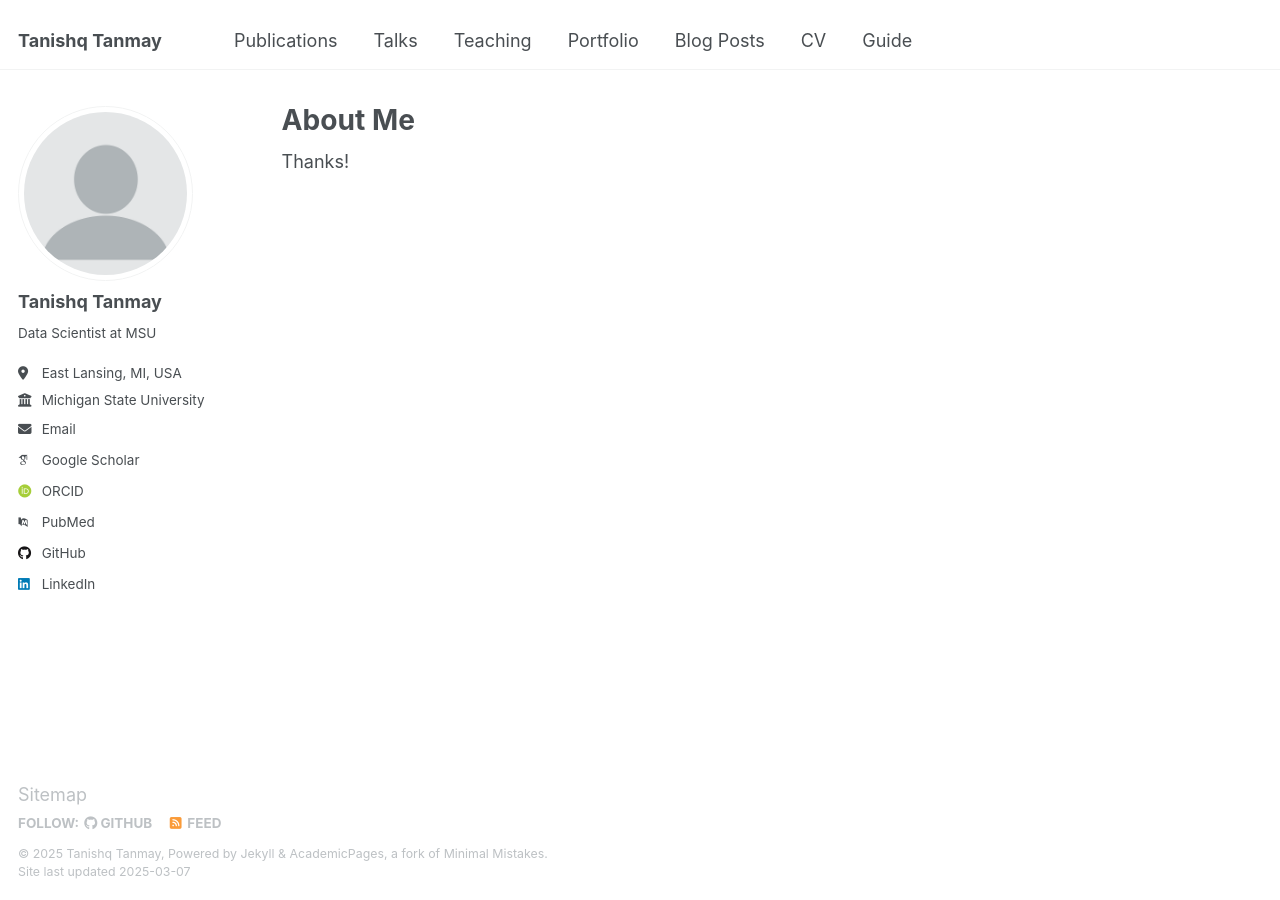
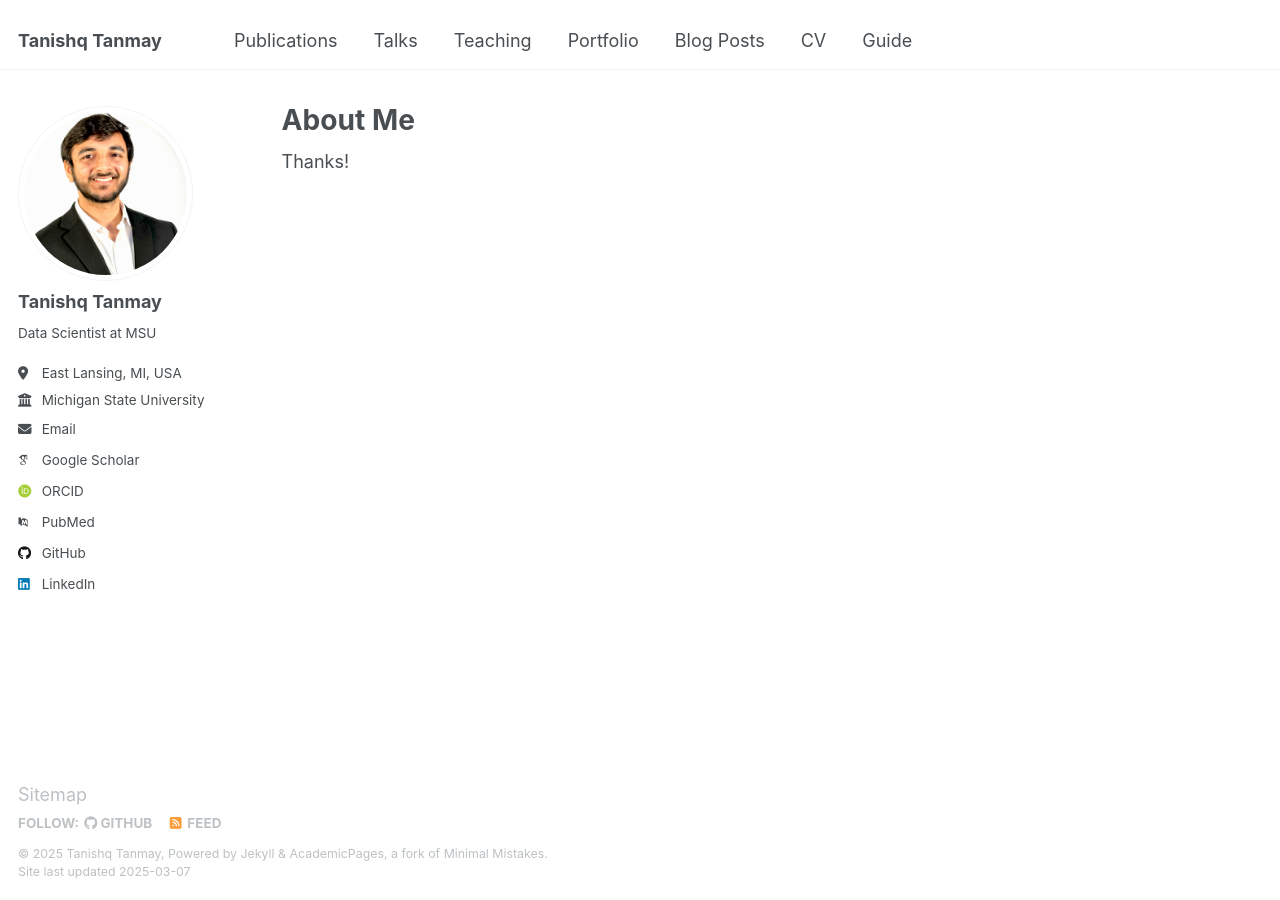
Before and after one commit to tanishq51099/tanishq51099.github.io, a Jekyll site: the page built from _pages/about.md, in a window 1280 px wide. Built offline with Jekyll 4.4.1, drawn with Linux system fonts in a browser that asks for light colours; some web fonts are replaced.

Commit message:
Update _config.yml

```diff
--- a/_config.yml
+++ b/_config.yml
@@ -22,7 +22,7 @@ repository               : "academicpages/academicpages.github.io"
 #               Additional customization can be done by editing /_includes/author-profile.html
 author:
   # Biographic information
-  avatar           : "profile.png"
+  avatar           : "LinkedIn_photo.jpeg"
   name             : "Tanishq Tanmay"
   pronouns         : # example: "he/him"
   bio              : "Data Scientist at MSU"
```
